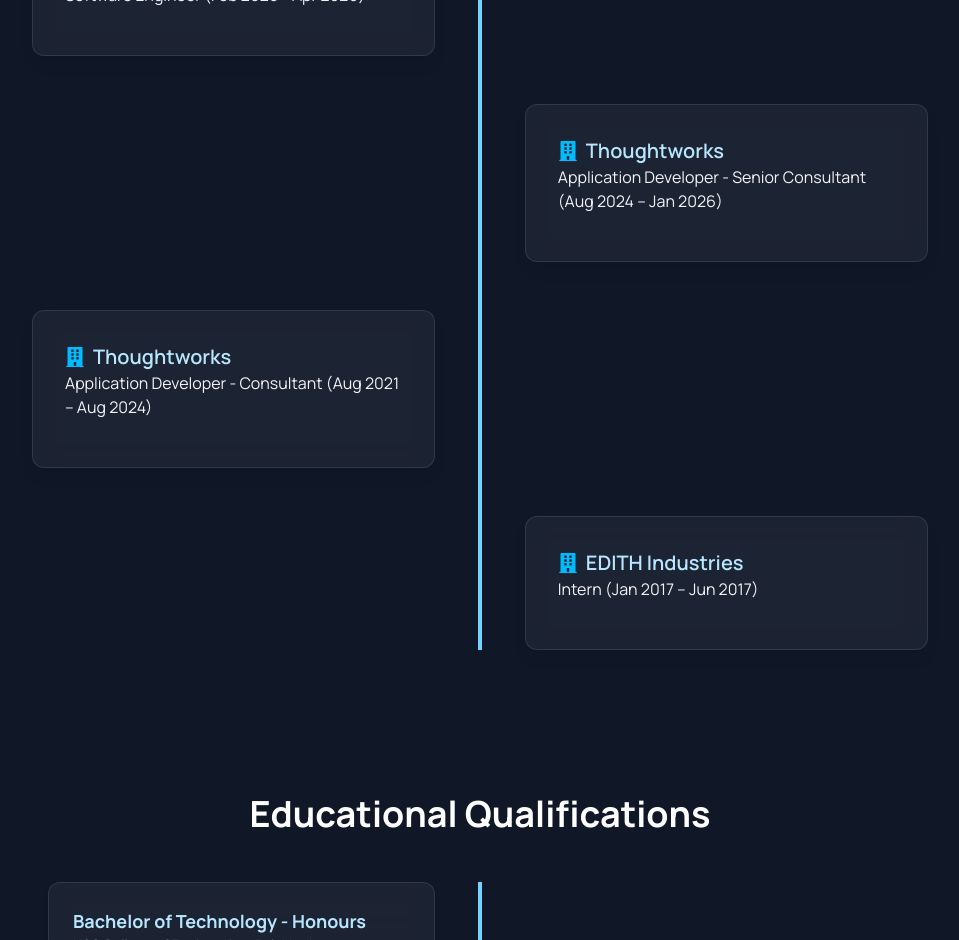
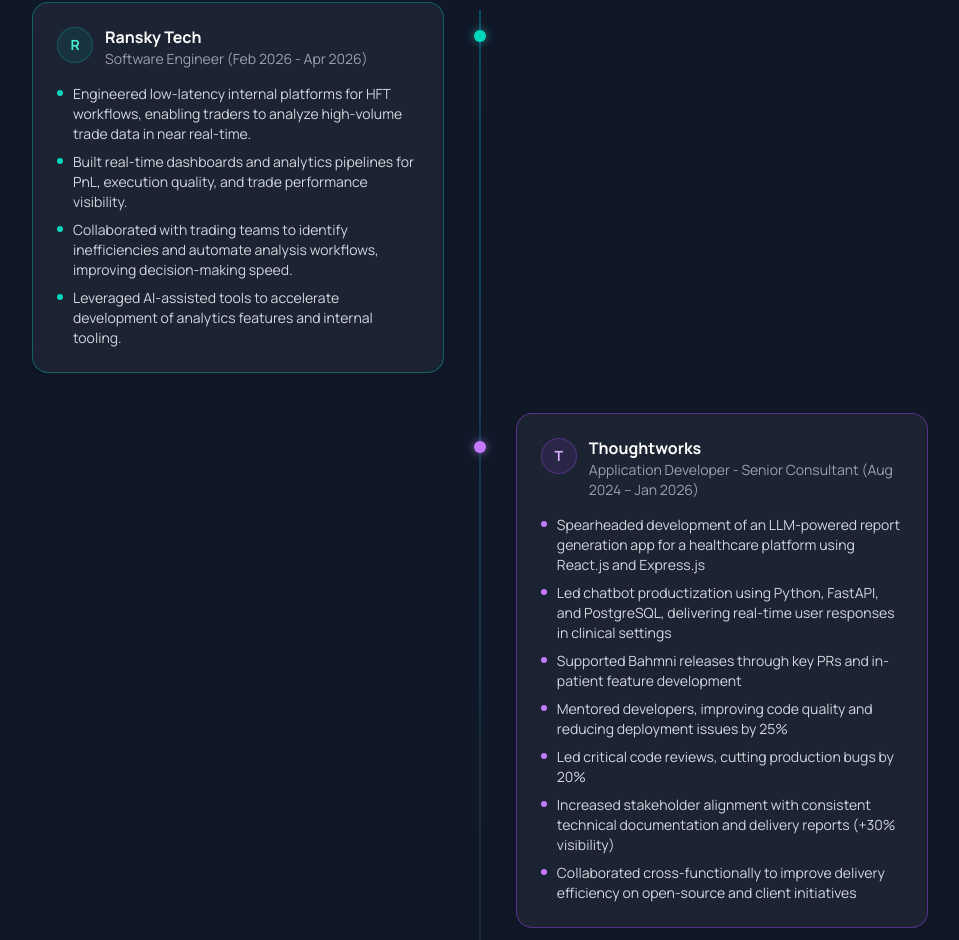
Before and after one commit to Arjun-Gopinath/PortfolioApp, a React (Vite) app: page / in a window 1280 px wide. Shown: the part 1860-2800 px from the top of the page, without its empty margins (160-1119 px from the left). Built offline with nearby package versions, Linux system fonts and the light colour scheme.

Commit message:
feat: enhance layout and styling for Contact, Education, Experience, Hero, and Skills components

```diff
--- a/src/components/Education.jsx
+++ b/src/components/Education.jsx
@@ -1,5 +1,21 @@
 import { useTranslation } from "react-i18next";
 import { motion } from "framer-motion";
+import { FaGraduationCap } from "react-icons/fa";
+
+const accents = [
+  {
+    border: "border-emerald-500/40",
+    dot: "bg-emerald-400 shadow-[0_0_10px_rgba(52,211,153,0.6)]",
+    icon: "text-emerald-300 bg-emerald-500/10 border-emerald-500/30",
+    year: "text-emerald-400",
+  },
+  {
+    border: "border-violet-500/40",
+    dot: "bg-violet-400 shadow-[0_0_10px_rgba(167,139,250,0.6)]",
+    icon: "text-violet-300 bg-violet-500/10 border-violet-500/30",
+    year: "text-violet-400",
+  },
+];
 
 const Education = () => {
   const { t } = useTranslation();
@@ -8,53 +24,65 @@
   return (
     <section
       id="education"
-      className="py-20 bg-gray-900 text-white px-6 md:px-12"
+      className="py-20 px-4 sm:px-6 md:px-12 bg-gray-900 text-white"
     >
-      <h2 className="text-3xl md:text-4xl font-bold mb-12 text-center text-white">
+      <h2 className="text-3xl md:text-4xl font-bold mb-16 text-center">
         {t("education.heading")}
       </h2>
 
       <div className="relative max-w-4xl mx-auto">
-        <div className="absolute left-1/2 transform -translate-x-1/2 w-1 h-full md:bg-sky-300"></div>
+        {/* Vertical timeline bar */}
+        <div className="hidden md:block absolute left-1/2 -translate-x-1/2 top-2 bottom-2 w-px bg-gradient-to-b from-emerald-400/60 via-violet-300/20 to-transparent" />
 
+        <div className="space-y-10">
           {educationList.map((edu, index) => {
             const isLeft = index % 2 === 0;
+            const accent = accents[index % accents.length];
+
             return (
               <motion.div
                 key={index}
-              initial="hidden"
-              whileInView="visible"
+                initial={{ opacity: 0, x: isLeft ? -40 : 40 }}
+                whileInView={{ opacity: 1, x: 0 }}
                 viewport={{ once: true }}
-              transition={{ duration: 0.5, delay: index * 0.1 }}
-              variants={{
-                visible: { opacity: 1, y: 0 },
-                hidden: { opacity: 0, y: 50 },
-              }}
-            >
-              <div
-                key={index}
-                className={`w-full px-4 mb-10 ${
-                  isLeft ? "md:pr-[55%]" : "md:pl-[55%]"
+                transition={{ duration: 0.45, delay: index * 0.1 }}
+                className={`relative flex ${
+                  isLeft ? "md:justify-start" : "md:justify-end"
                 }`}
               >
+                {/* Timeline dot */}
                 <div
-                  className={`relative backdrop-blur-md bg-white/5 border border-white/10 text-white p-6 rounded-xl shadow-md ${
-                    isLeft
-                      ? "md:ml-auto md:mr-0 md:before:right-[-8px]"
-                      : "md:ml-0 md:mr-auto md:before:left-[-8px]"
-                  }`}
+                  className={`hidden md:block absolute left-1/2 -translate-x-1/2 top-7 w-3 h-3 rounded-full z-10 ${accent.dot}`}
+                />
+
+                {/* Card */}
+                <div
+                  className={`w-full md:w-[46%] backdrop-blur-md bg-white/5 border ${accent.border} rounded-2xl p-6 shadow-md hover:shadow-xl transition-shadow duration-300`}
                 >
-                  <h3 className="text-lg text-sky-200 font-bold">
+                  <div className="flex items-start gap-3">
+                    <div
+                      className={`w-9 h-9 rounded-full border flex items-center justify-center shrink-0 ${accent.icon}`}
+                    >
+                      <FaGraduationCap className="text-base" />
+                    </div>
+                    <div>
+                      <h3 className="text-base font-bold text-white leading-tight">
                         {edu.degree}
                       </h3>
-                  <p className="text-sm text-gray-300">{edu.institution}</p>
-                  <p className="text-sm text-gray-100">{edu.years}</p>
+                      <p className="text-sm text-gray-400 mt-0.5">
+                        {edu.institution}
+                      </p>
+                      <p className={`text-xs font-medium mt-1.5 ${accent.year}`}>
+                        {edu.years}
+                      </p>
+                    </div>
                   </div>
                 </div>
               </motion.div>
             );
           })}
         </div>
+      </div>
     </section>
   );
 };
--- a/src/components/Experience.jsx
+++ b/src/components/Experience.jsx
@@ -1,6 +1,32 @@
 import { useTranslation } from "react-i18next";
 import { motion } from "framer-motion";
-import { FaBuilding } from "react-icons/fa";
+
+const accents = [
+  {
+    border: "border-teal-500/40",
+    dot: "bg-teal-400 shadow-[0_0_10px_rgba(45,212,191,0.6)]",
+    icon: "text-teal-300 bg-teal-500/10 border-teal-500/30",
+    bullet: "bg-teal-400",
+  },
+  {
+    border: "border-purple-500/40",
+    dot: "bg-purple-400 shadow-[0_0_10px_rgba(192,132,252,0.6)]",
+    icon: "text-purple-300 bg-purple-500/10 border-purple-500/30",
+    bullet: "bg-purple-400",
+  },
+  {
+    border: "border-sky-500/40",
+    dot: "bg-sky-400 shadow-[0_0_10px_rgba(56,189,248,0.6)]",
+    icon: "text-sky-300 bg-sky-500/10 border-sky-500/30",
+    bullet: "bg-sky-400",
+  },
+  {
+    border: "border-gray-500/40",
+    dot: "bg-gray-400 shadow-[0_0_10px_rgba(156,163,175,0.5)]",
+    icon: "text-gray-300 bg-gray-500/10 border-gray-500/30",
+    bullet: "bg-gray-400",
+  },
+];
 
 const Experience = () => {
   const { t } = useTranslation();
@@ -9,64 +35,74 @@
   return (
     <section
       id="experience"
-      className="py-16 px-4 sm:px-6 md:px-12 bg-gray-900 text-white"
+      className="py-20 px-4 sm:px-6 md:px-12 bg-gray-900 text-white"
     >
-      <h2 className="text-3xl sm:text-4xl font-bold mb-12 text-center">
+      <h2 className="text-3xl sm:text-4xl font-bold mb-16 text-center">
         {t("skills.heading")}
       </h2>
 
-      <div className="relative max-w-4xl mx-auto space-y-12">
-        {/* Timeline bar for larger screens */}
-        <div className="hidden md:block absolute left-1/2 transform -translate-x-1/2 w-1 h-full bg-sky-300" />
+      <div className="relative max-w-4xl mx-auto">
+        {/* Vertical timeline bar */}
+        <div className="hidden md:block absolute left-1/2 -translate-x-1/2 top-2 bottom-2 w-px bg-gradient-to-b from-sky-400/60 via-sky-300/20 to-transparent" />
 
+        <div className="space-y-10">
           {jobs.map((job, idx) => {
             const isLeft = idx % 2 === 0;
+            const accent = accents[idx % accents.length];
 
             return (
               <motion.div
                 key={idx}
-              initial="hidden"
-              whileInView="visible"
+                initial={{ opacity: 0, x: isLeft ? -40 : 40 }}
+                whileInView={{ opacity: 1, x: 0 }}
                 viewport={{ once: true }}
-              transition={{ duration: 0.5, delay: idx * 0.1 }}
-              variants={{
-                visible: { opacity: 1, y: 0 },
-                hidden: { opacity: 0, y: 50 },
-              }}
-              className={`w-full ${isLeft ? "md:pr-[55%]" : "md:pl-[55%]"}`}
+                transition={{ duration: 0.45, delay: idx * 0.08 }}
+                className={`relative flex ${
+                  isLeft ? "md:justify-start" : "md:justify-end"
+                }`}
               >
+                {/* Timeline dot */}
                 <div
-                className={`relative group rounded-xl shadow-lg transition-all duration-500 cursor-pointer
-                  backdrop-blur-md bg-white/5 border border-white/10
-                  ${isLeft ? "md:ml-auto" : "md:mr-auto"}
-                  hover:shadow-xl`}
+                  className={`hidden md:block absolute left-1/2 -translate-x-1/2 top-7 w-3 h-3 rounded-full z-10 ${accent.dot}`}
+                />
+
+                {/* Card */}
+                <div
+                  className={`w-full md:w-[46%] backdrop-blur-md bg-white/5 border ${accent.border} rounded-2xl p-6 shadow-md hover:shadow-xl transition-shadow duration-300`}
                 >
-                <div className="p-6 sm:p-8">
-                  <h3 className="text-lg sm:text-xl font-semibold text-sky-200 flex items-center gap-2">
-                    <FaBuilding className="text-sky-400" />
+                  {/* Company + role header */}
+                  <div className="flex items-start gap-3 mb-4">
+                    <div
+                      className={`w-9 h-9 rounded-full border flex items-center justify-center shrink-0 font-bold text-sm ${accent.icon}`}
+                    >
+                      {job.title[0]}
+                    </div>
+                    <div className="min-w-0">
+                      <h3 className="text-base font-bold text-white leading-tight">
                         {job.title}
                       </h3>
-                  <p className="text-sm sm:text-base text-gray-100">
+                      <p className="text-sm text-gray-400 mt-0.5 leading-snug">
                         {job.role}
                       </p>
+                    </div>
+                  </div>
 
-                  <div
-                    className={`transition-all duration-500 overflow-hidden mt-4 ${
-                      // Always expanded on small screens, hover-expand on large
-                      "max-h-[1000px] lg:max-h-0 lg:group-hover:max-h-[1000px]"
-                    }`}
-                  >
-                    <ul className="list-disc list-inside text-sm sm:text-base text-gray-300 space-y-1 pt-2">
+                  {/* Responsibilities — always visible */}
+                  <ul className="space-y-2">
                     {job.responsibilities.map((item, i) => (
-                        <li key={i}>{item}</li>
+                      <li key={i} className="flex gap-2.5 text-sm text-gray-300">
+                        <span
+                          className={`mt-1.5 w-1.5 h-1.5 rounded-full shrink-0 ${accent.bullet}`}
+                        />
+                        {item}
+                      </li>
                     ))}
                   </ul>
-                  </div>
-                </div>
                 </div>
               </motion.div>
             );
           })}
+        </div>
       </div>
     </section>
   );
--- a/src/components/Skills.jsx
+++ b/src/components/Skills.jsx
@@ -100,7 +100,7 @@
   return (
     <section
       id="skills"
-      className="py-16 px-6 md:px-12 transition-all duration-500 bg-gray-900 text-white"
+      className="py-20 px-6 md:px-12 bg-gray-900 text-white"
     >
       <h2 className="text-3xl md:text-4xl font-bold mb-12 text-center">
         {t("skills.techHeading")}
@@ -120,7 +120,7 @@
           >
             <div
               key={index}
-              className="backdrop-blur-md bg-white/5 border border-white/5 text-white rounded-2xl p-6 shadow-md hover:shadow-xl transition-shadow duration-300 flex flex-col gap-4"
+              className="backdrop-blur-md bg-white/5 border border-white/10 text-white rounded-2xl p-6 shadow-md hover:shadow-xl transition-shadow duration-300 flex flex-col gap-4"
             >
               <h3 className="text-lg font-bold text-sky-200">
                 {category.title}
```
Also changed, not shown: src/components/Contact.jsx (+5 -5 lines), src/components/Hero.jsx (+4 -4 lines). Lines whose indentation alone changed are shown as unchanged.
